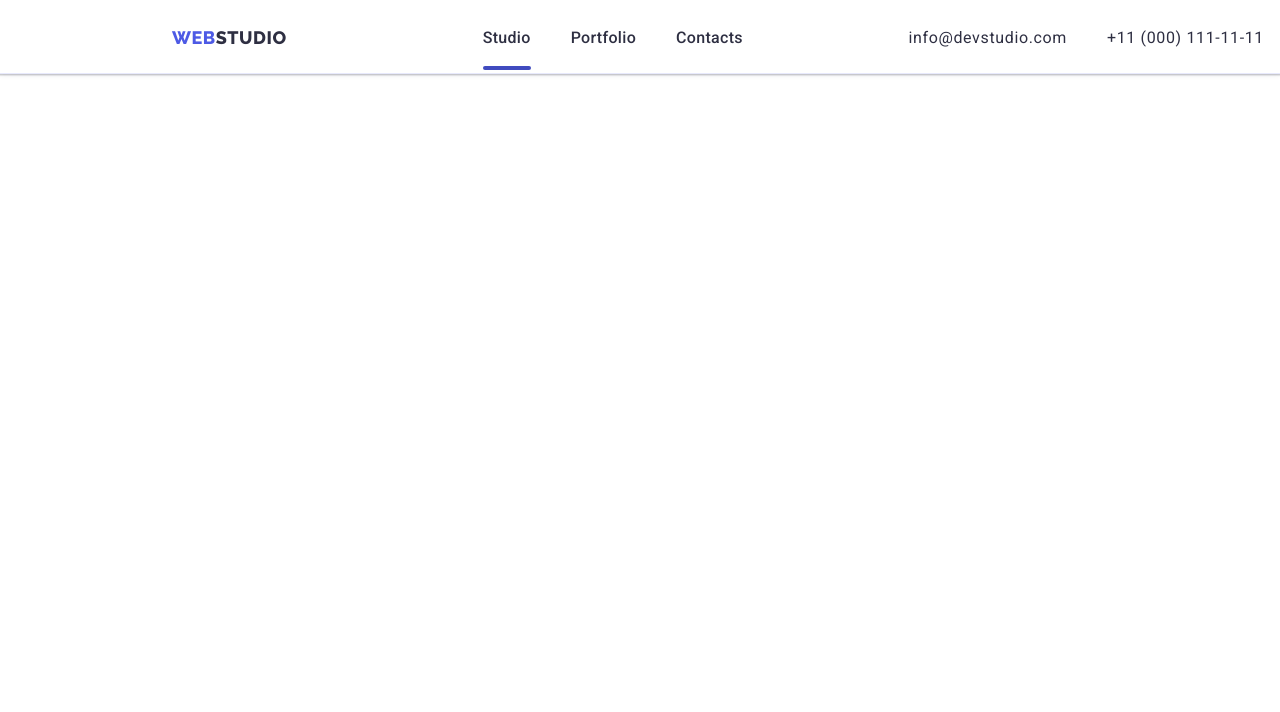
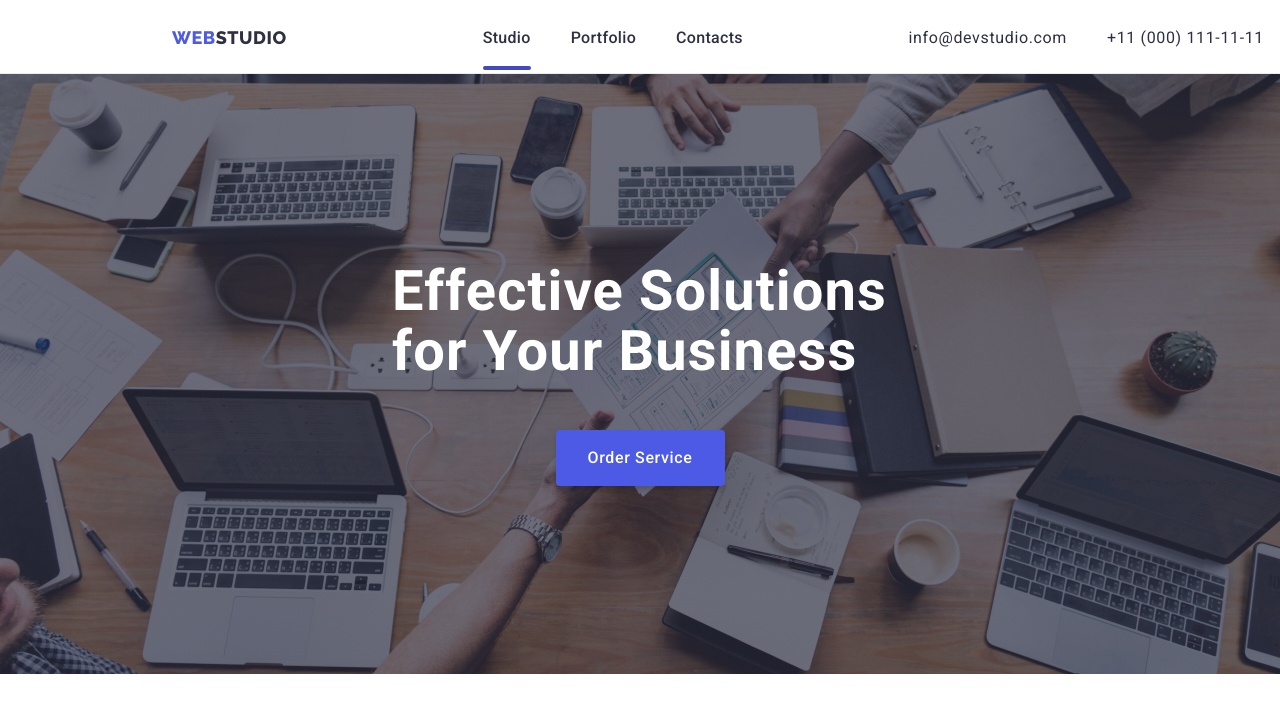
Before and after one commit to Chalaya22/goit-markup-hw-07, a plain HTML site: page index.html in a window 1280 px wide. Drawn offline with nearby package versions, Linux system fonts and the light colour scheme.

Commit message:
section 1

```diff
--- a/css/styles.css
+++ b/css/styles.css
@@ -301,6 +301,61 @@ address {
 .logo-studio {
   color: #2e2f42;
 }
+/* section first */
+.section-first {
+  padding-top: 112px;
+  padding-bottom: 188px;
+  background: rgba(46, 47, 66, 0.7);
+  background-image: linear-gradient(rgba(46, 47, 66, 0.7), rgba(46, 47, 66, 0.7)),
+    url(../images/piple_office.jpg);
+  max-width: 1440px;
+  background-repeat: no-repeat;
+  background-position: center;
+  background-size: cover;
+  margin-left: auto;
+  margin-right: auto;
+}
+.heder-style {
+  font-family: var(--main-font-family);
+  font-weight: 700;
+  font-size: 36px;
+  line-height: 1.07;
+  letter-spacing: 0.02em;
+  color: #ffffff;
+  margin: 0 auto;
+  width: 320px;
+  height: 80px;
+  margin-bottom: 72px;
+  align-items: center;
+}
+.button-order-service {
+  background: var(--accent-color);
+  box-shadow: 0px 4px 4px rgba(0, 0, 0, 0.15);
+  border-radius: 4px;
+
+  font-family: var(--main-font-family);
+  font-weight: 500;
+  font-size: 16px;
+  line-height: 1.5;
+  letter-spacing: 0.04em;
+  color: #ffffff;
+  cursor: pointer;
+
+  display: block;
+  min-width: 169px;
+  height: 56px;
+  border: none;
+  border-radius: 4px;
+  margin: 0 auto;
+
+  transition-property: background-color;
+  transition-duration: 250ms;
+  transition-timing-function: cubic-bezier(0.4, 0, 0.2, 1);
+}
+.button-order-service:hover,
+.button-order-service:focus {
+  background-color: var(--accent-color-second);
+}
 
 /*   ============= опис ПЛАНШЕТНОІ ВЕРСІІ ================================= */
 @media screen and (min-width: 768px) {
@@ -380,6 +435,13 @@ address {
     border-radius: 2px;
     background-color: #404bbf;
   }
+  /* section first */
+  .heder-style {
+    font-size: 56px;
+    width: 496px;
+    height: 120px;
+    margin-bottom: 36px;
+  }
 }
 
 /* опис ДЕСКТОПНОІ ВЕРСІІ */
@@ -398,10 +460,17 @@ address {
   .header {
     padding-left: 156px;
   }
+  /* section first */
+  .section-first {
+    padding-top: 188px;
+  }
+  .heder-style {
+    margin-bottom: 48px;
+  }
 }
 
 /*============================= section first ===========================*/ /* в секціях потрібно вказувати тільки падінги */
-.section-first {
+/* .section-first {
   padding-top: 188px;
   padding-bottom: 188px;
   background: rgba(46, 47, 66, 0.7);
@@ -413,9 +482,9 @@ address {
   background-size: cover;
   margin-left: auto;
   margin-right: auto;
-}
+} */
 
-.heder-style {
+/* .heder-style {
   font-family: var(--main-font-family);
   font-weight: 700;
   font-size: 56px;
@@ -423,11 +492,11 @@ address {
   letter-spacing: 0.02em;
   color: #ffffff;
   max-width: 496px;
-  margin: 0 auto;
-  /* margin-right: auto;
-  margin-left: auto; - це альтернатива margin: 0 auto;*/
-}
-.button-order-service {
+  margin: 0 auto; */
+/*====== margin-right: auto;
+  margin-left: auto; - це альтернатива margin: 0 auto;======*/
+/* } */
+/* .button-order-service {
   background: var(--accent-color);
   box-shadow: 0px 4px 4px rgba(0, 0, 0, 0.15);
   border-radius: 4px;
@@ -450,13 +519,11 @@ address {
   transition-property: background-color;
   transition-duration: 250ms;
   transition-timing-function: cubic-bezier(0.4, 0, 0.2, 1);
-
-  /* щоб було посередені  margin: 0 auto; */
 }
 .button-order-service:hover,
 .button-order-service:focus {
   background-color: var(--accent-color-second);
-}
+} */
 /*========================== section-second ============================*/
 
 .section-second {
--- a/index.html
+++ b/index.html
@@ -36,11 +36,13 @@
             <li><a href="" class="list-item link">Contacts</a></li>
           </ul>
         </nav>
+        <!-- burger -->
         <button type="button" class="mobile-menu-open-btn js-open-menu" aria-expanded="false">
           <svg class="modile-menu-open-icon" width="32" height="22">
             <use href="./images/icons.svg#icon-burger"></use>
           </svg>
         </button>
+        <!-- adress  header-->
         <address class="menu-address">
           <ul class="menu-adress-list list">
             <li>
@@ -50,6 +52,7 @@
           </ul>
         </address>
       </div>
+      <!-- =============mobile menu -->
       <div class="mobile-menu js-menu-container">
         <div class="container mobail-menu-container">
           <button class="mobail-menu-close-btn js-close-menu">
@@ -57,7 +60,7 @@
               <use href="./images/icons.svg#icon-vector"></use>
             </svg>
           </button>
-
+          <!-- nav mobilemenu -->
           <ul class="mobile-menu-list list">
             <li class="mobile-menu-item">
               <a href="./index.html" class="mobile-menu-link link">Studio</a>
@@ -69,7 +72,7 @@
               <a href="" class="mobile-menu-link link">Contacts</a>
             </li>
           </ul>
-
+          <!-- address mobile menu -->
           <ul class="mobile-menu-contact list">
             <li class="mobile-menu-contact-item">
               <a href="tel:+110001111111" class="mobile-menu-tel-link link">+11 (000) 111-11-11</a>
@@ -80,7 +83,7 @@
               >
             </li>
           </ul>
-
+          <!-- mibiles icons -->
           <ul class="mobile-social-media-list list">
             <li class="social-media-item">
               <a href="" class="mobail-social-media-link">
@@ -117,12 +120,12 @@
     <!-- <main> -->
 
     <!-- SECTION FIRST -->
-    <!-- <section class="section-first">
-        <div class="section-first-fon container">
-          <h1 class="heder-style">Effective Solutions for Your Business</h1>
-          <button type="button" class="button-order-service" data-modal-open>Order Service</button>
-        </div>
-      </section> -->
+    <section class="section-first">
+      <div class="section-first-fon container">
+        <h1 class="heder-style">Effective Solutions for Your Business</h1>
+        <button type="button" class="button-order-service" data-modal-open>Order Service</button>
+      </div>
+    </section>
 
     <!-- SECTION SECOMD -->
     <!-- <section class="section-second">
```
